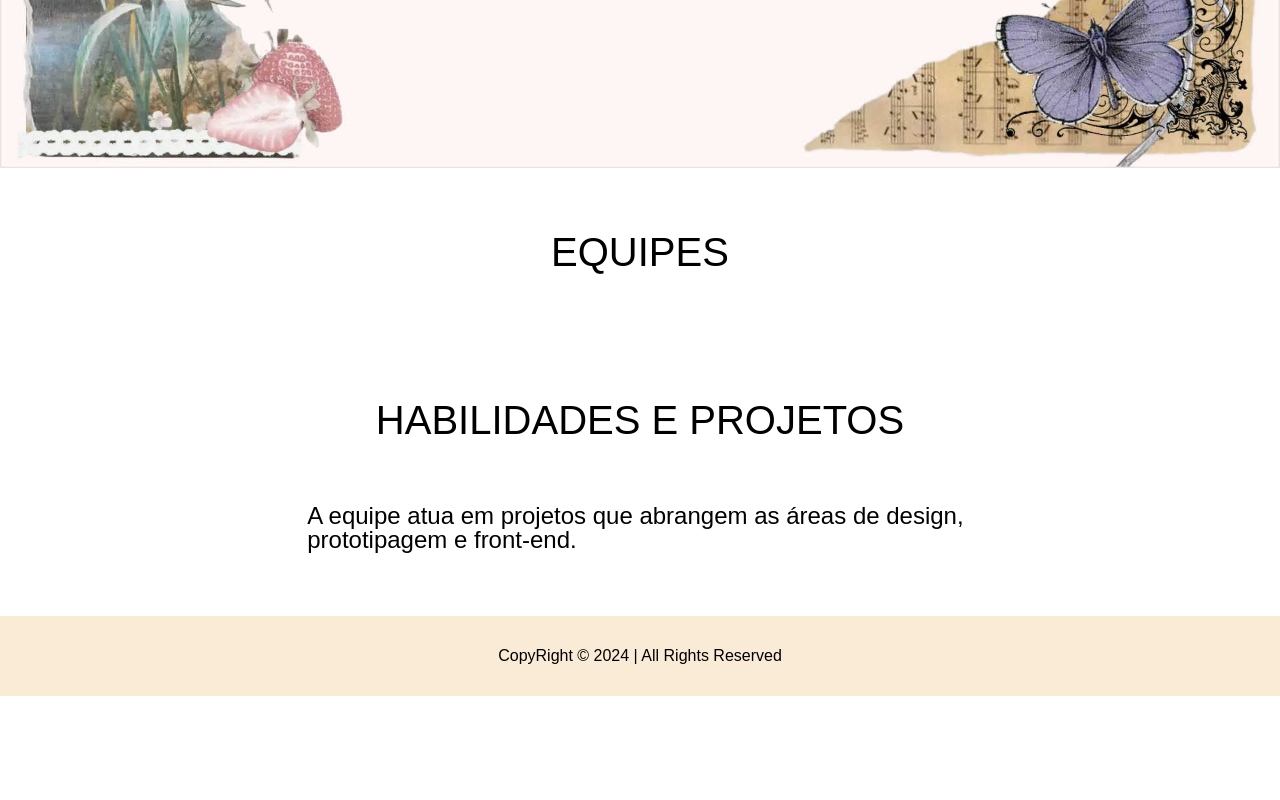
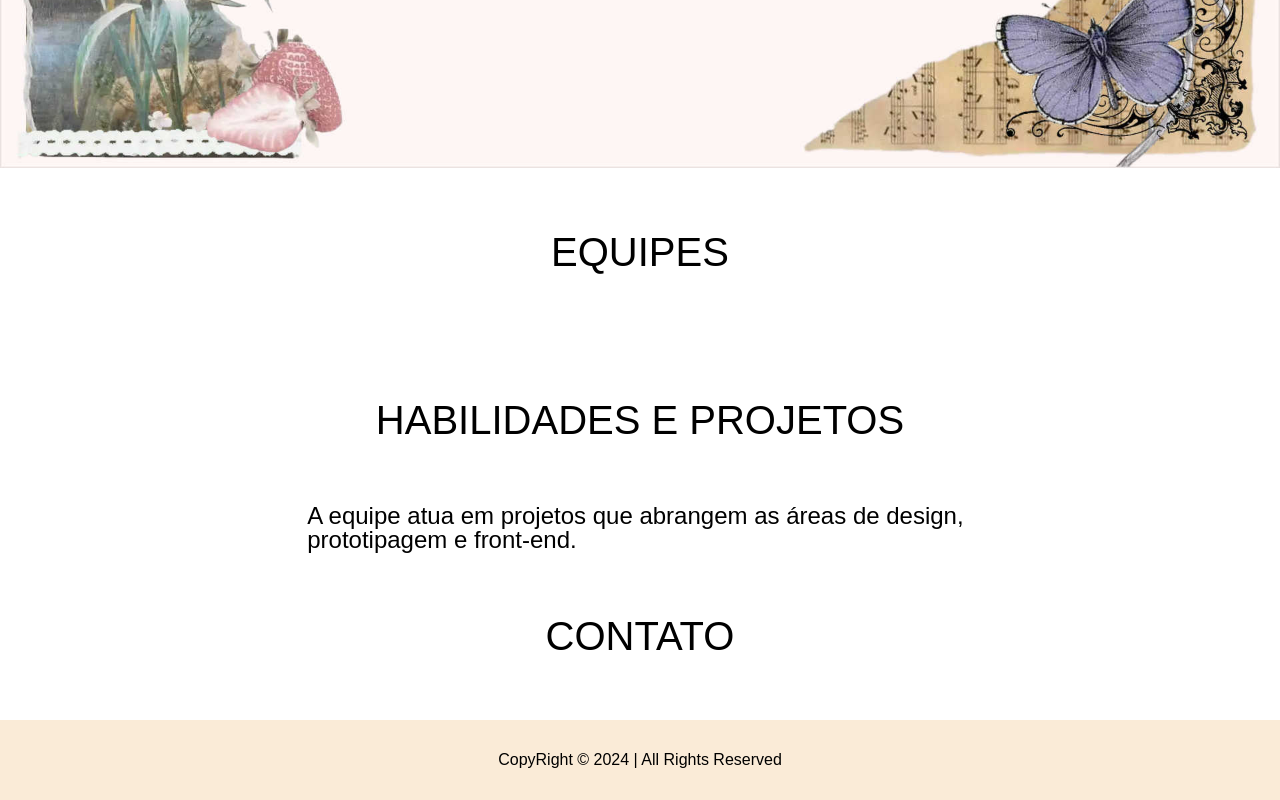
Before and after one commit to nanabaa/ac1inw3, a plain HTML site: page index.html in a window 1280 px wide. Shown: the part 552-1352 px from the top of the page. Before the commit the page ends 1248 px from the top, so only its background shows below. Drawn offline with Linux system fonts and the light colour scheme.

```diff
--- a/app.js
+++ b/app.js
@@ -67,7 +67,21 @@
 }
 HabilidadesIntro();
 
+const Contato = () => {
+    let div = document.createElement("div");
+    div.setAttribute('class', 'contato');
 
+    var textoBanner = document.createElement("h1");
+    textoBanner.innerText = 'CONTATO';
+
+    div.appendChild(textoBanner);
+    body.append(div);
+
+    div.style.display = 'flex';
+    div.style.alignItems = 'center';
+    div.style.justifyContent = 'center';
+}
+Contato();
 
 const Footer = () => {
     let div = document.createElement("div");
--- a/style.css
+++ b/style.css
@@ -70,4 +70,10 @@
 .contato{
     display: flex;
     flex-direction: row;
+    padding-bottom: 5%;
 }
+
+.contato h1{
+    font-family: Arial, Helvetica, sans-serif;
+    font-size: 250%;
+}
```
